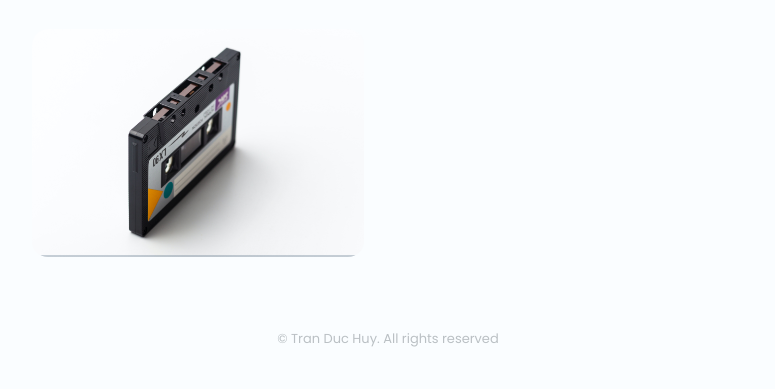
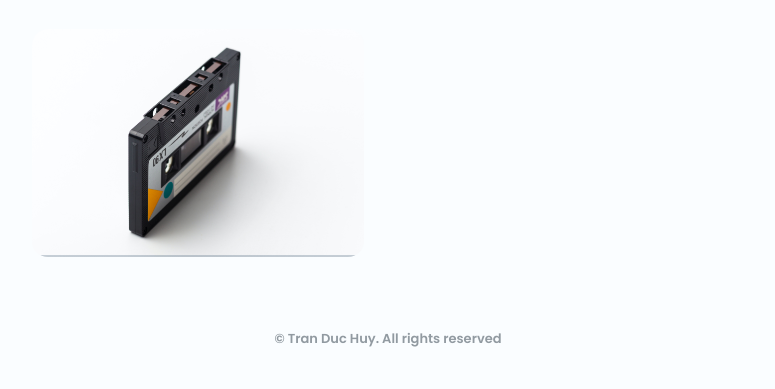
Before and after one commit to tranduckhuy/personal-portfolio, a plain HTML site: page index.html in a window 1280 px wide. Shown: the part 1212-1601 px from the top of the page, without its empty margins (252-1027 px from the left). Drawn offline with nearby package versions, Linux system fonts and the light colour scheme.

Commit message:
Footer color

```diff
--- a/assets/css/styles.css
+++ b/assets/css/styles.css
@@ -411,8 +411,9 @@ body.dark-theme {
     display: block;
     margin: 2rem 0 2rem;
     text-align: center;
+    font-weight: 700;
     font-size: var(--smaller-font-size);
-    color: var(--text-color-light);
+    color: hsl(var(--hue), 8%, 60%);
 }
 
 /* SCROLL BAR */
```
